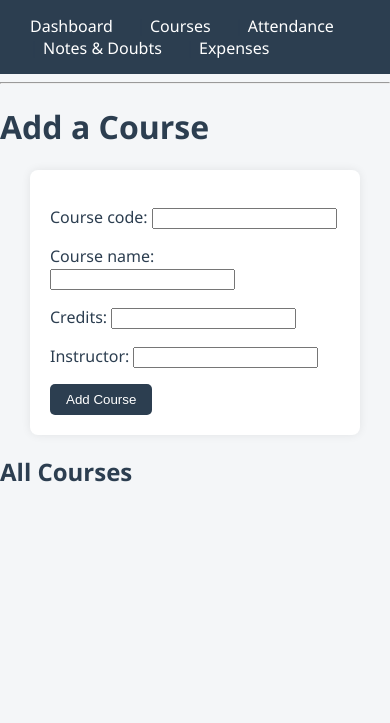
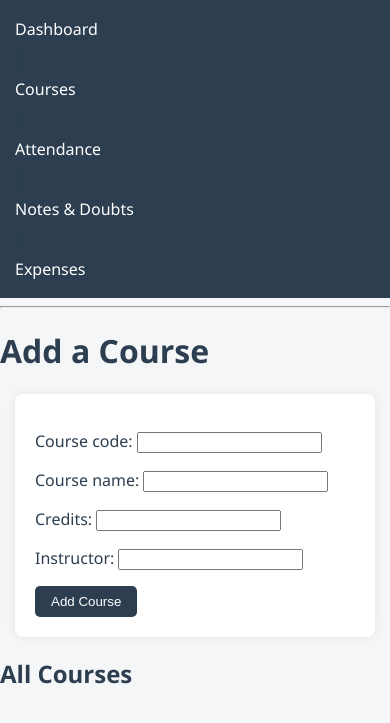
Before and after one commit to himathejaposa/student-portal, a Django app: page /courses/ in a window 390 px wide. Shown: the top 723 px of the page. Run offline with Django 5.2, Linux system fonts and the light colour scheme; the visitor is signed in with stand-in values (Sample User, id 1); data that the repository does not hold is empty; parts of the project's set-up code (start-up, migrations or seed data) failed here and were passed over.

Commit message:
Add mobile viewport meta tag and responsive CSS

```diff
--- a/static/style.css
+++ b/static/style.css
@@ -61,3 +61,19 @@ button {
 button:hover {
     background-color: #34495e;
 }
+@media (max-width: 600px) {
+    body {
+        font-size: 16px;
+    }
+    nav {
+        padding: 10px 15px;
+    }
+    nav a {
+        display: block;
+        margin: 8px 0;
+    }
+    form, ul {
+        margin: 15px;
+        max-width: 100%;
+    }
+}
--- a/templates/base.html
+++ b/templates/base.html
@@ -3,6 +3,7 @@
 <html>
 <head>
     <title>{% block title %}Student Portal{% endblock %}</title>
+<meta name="viewport" content="width=device-width, initial-scale=1.0">
 <link rel="stylesheet" href="{% static 'style.css' %}">
 <link rel="manifest" href="{% static 'manifest.json' %}">
 <meta name="theme-color" content="#2c3e50">
```
